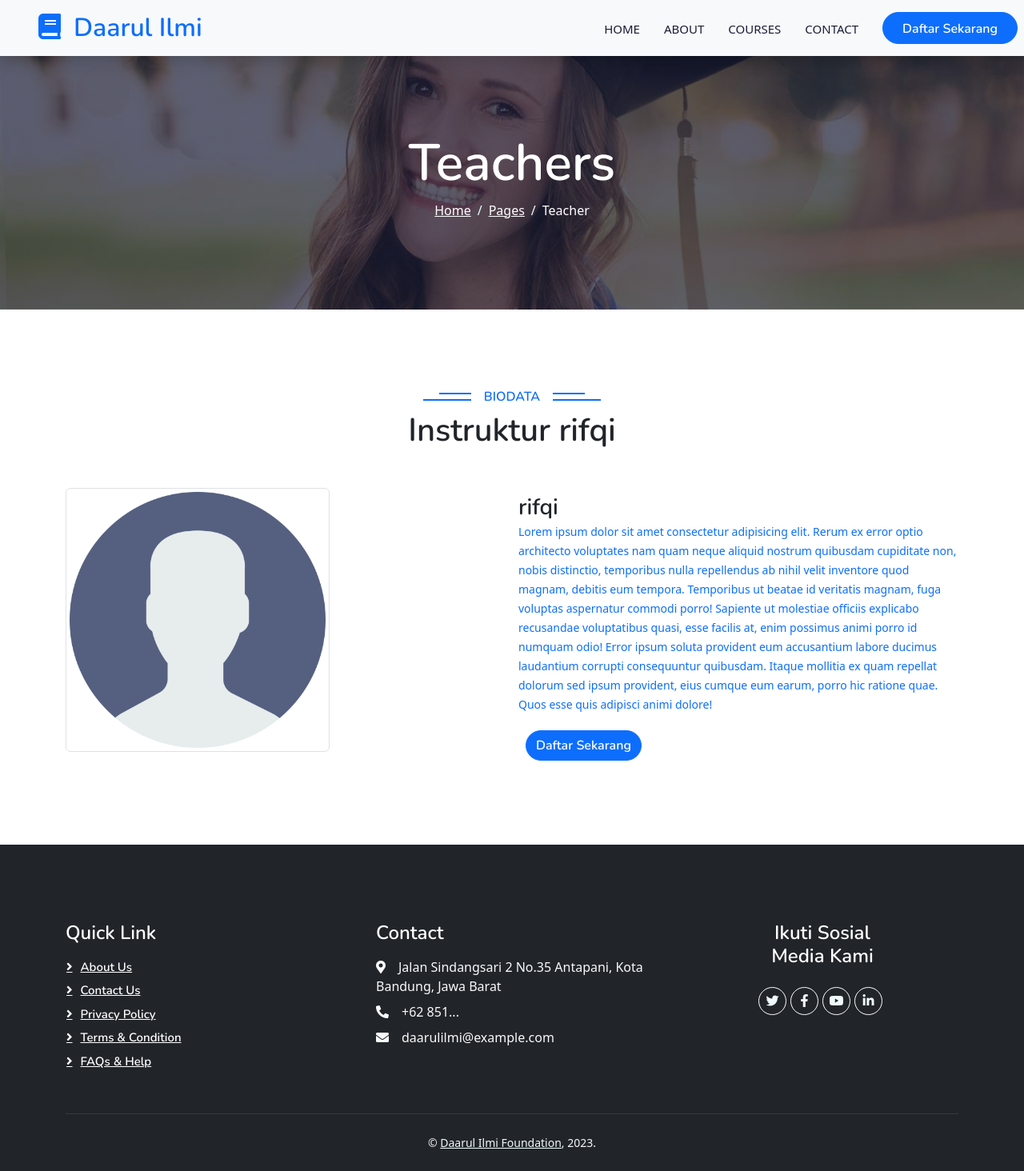
After one commit to rifqimunawar/daarul-lara, a Laravel app: page /teacher/1/detail in a window 1280 px wide. The commit adds this page. Shown: the whole page at 80% size. Run offline with Laravel 10, Linux system fonts and the light colour scheme; data comes from the database, SQL or seed files in the repository; some libraries are stand-ins or nearby versions.

Commit message:
add bio instructur in root

```diff
--- a/app/Http/Controllers/HomeController.php
+++ b/app/Http/Controllers/HomeController.php
@@ -28,7 +28,7 @@ class HomeController extends Controller
         ->get();
 
       $teacher = Teacher::latest()->get();
-      $cource = Cource ::latest()->get();
+      $cource = Cource::latest()->withCount('students')->get();
 
       // dd($category_by_course);
         return view('root.home', compact('teacher', 'category_by_latest', 'category_by_course', 'cource'));
@@ -48,17 +48,14 @@ class HomeController extends Controller
     }
 
     public function cources() {
+      $category = CategoryCource ::all();
+      $cource = Cource::latest()->withCount('students')->get();
 
-      $category = CategoryCource ::all();
-      $cource = Cource ::latest()->get();
+      // dd($cource);
       return view('root.cources', compact('category', 'cource'));
     }
     public function categoryList($id, Request $request) {
-
       $category = CategoryCource :: with('cources')-> find($id);
-
-      // dd($category);
-
       return view('root.categoryList', compact('category'));
     }
 
@@ -67,6 +64,13 @@ class HomeController extends Controller
 
       $cource = Cource::find($id);
       return view('root.courcesDetail', compact('cource'));
+    }
+
+    public function teachersDetail($id, Request $request) {
+
+      $teacher = Teacher::find($id);
+
+      return view('root.teacherDetail', compact('teacher'));
     }
 
 
--- a/resources/views/root/partials/navbar.blade.php
+++ b/resources/views/root/partials/navbar.blade.php
@@ -21,7 +21,7 @@
                       <a href="" class="dropdown-item">404 Page</a>
                   </div>
               </div> --}}
-              <a href="" class="nav-item nav-link">Contact</a>
+              <a href="/contact" class="nav-item nav-link {{ request()->is('/contact') ? 'active' : '' }}">Contact</a>
           </div>
           <a href="/biaya" class="btn btn-primary py-2 px-lg-4 d-none d-lg-block">Daftar Sekarang</a>
       </div>
--- /dev/null
+++ b/resources/views/root/teacherDetail.blade.php
@@ -0,0 +1,65 @@
+@section('title')
+    {{ 'Teachers' }}
+@endsection
+@extends('.root.layout')
+@section('content')
+
+    <!-- Header Start -->
+    <div class="container-fluid bg-primary py-5 mb-5 page-header">
+      <div class="container py-5">
+          <div class="row justify-content-center">
+              <div class="col-lg-10 text-center">
+                  <h1 class="display-3 text-white animated slideInDown">Teachers</h1>
+                  <nav aria-label="breadcrumb">
+                      <ol class="breadcrumb justify-content-center">
+                          <li class="breadcrumb-item"><a class="text-white" href="#">Home</a></li>
+                          <li class="breadcrumb-item"><a class="text-white" href="#">Pages</a></li>
+                          <li class="breadcrumb-item text-white active" aria-current="page">Teacher</li>
+                      </ol>
+                  </nav>
+              </div>
+          </div>
+      </div>
+  </div>
+  <!-- Header End -->
+
+
+  <!-- Categories Start -->
+  <div class="container-xxl py-5 category">
+      <div class="container">
+          <div class="text-center wow fadeInUp" data-wow-delay="0.1s">
+              <h6 class="section-title bg-white text-center text-primary px-3">Biodata</h6>
+              <h1 class="mb-5">Instruktur {{ $teacher->name }}</h1>
+          </div>
+          <div class="row g-3">
+              <div class="col-lg-6 col-md-6 wow zoomIn" data-wow-delay="0.7s" style="min-height: 250px;">
+
+                <img src="{{ asset('img/'.$teacher->img) }}" class="img-thumbnail" alt="" style="width: 60%;height:auto">
+                  {{-- <div class="row g-3">
+                      <div class="col-lg-12 col-md-12 wow zoomIn" data-wow-delay="0.1s">
+                          <a class="position-relative d-block overflow-hidden" href="">
+                              <img class="img-fluid" src="img/cat-1.jpg" alt="">
+                              <div class="bg-white text-center position-absolute bottom-0 end-0 py-2 px-3" style="margin: 1px;">
+                                  <h5 class="m-0">Web Design</h5>
+                                  <small class="text-primary">49 Courses</small>
+                              </div>
+                          </a>
+                      </div>
+                  </div> --}}
+              </div>
+              <div class="col-lg-6 col-md-6 wow zoomIn p-2" data-wow-delay="0.7s" style="min-height: 350px; position: relative;">
+                <h5 class="m-0 fs-3">{{ $teacher->name }}</h5>
+                <small class="text-primary">Lorem ipsum dolor sit amet consectetur adipisicing elit. Rerum ex error optio architecto voluptates nam quam neque aliquid nostrum quibusdam cupiditate non, nobis distinctio, temporibus nulla repellendus ab nihil velit inventore quod magnam, debitis eum tempora. Temporibus ut beatae id veritatis magnam, fuga voluptas aspernatur commodi porro! Sapiente ut molestiae officiis explicabo recusandae voluptatibus quasi, esse facilis at, enim possimus animi porro id numquam odio! Error ipsum soluta provident eum accusantium labore ducimus laudantium corrupti consequuntur quibusdam. Itaque mollitia ex quam repellat dolorum sed ipsum provident, eius cumque eum earum, porro hic ratione quae. Quos esse quis adipisci animi dolore!</small>
+
+                <div class="text-center position-absolute bottom-0 start-0 py-2 px-3" style="margin: 1px;">
+                    <a href="/biaya" class="btn btn-primary">Daftar Sekarang</a>
+                </div>
+            </div>
+
+          </div>
+      </div>
+  </div>
+  <!-- Categories Start -->
+
+
+@endsection
--- a/routes/web.php
+++ b/routes/web.php
@@ -27,6 +27,7 @@ Route::get('/', [HomeController::class, 'index'])->name('home');
 Route::get('/about', [HomeController::class, 'about'])->name('about');
 Route::get('/cources', [HomeController::class, 'cources'])->name('cources');
 Route::get('/cource/{id}/detail ', [HomeController::class, 'courcesDetail'])->name('cources');
+Route::get('/teacher/{id}/detail ', [HomeController::class, 'teachersDetail'])->name('teachers');
 Route::get('/category/{id}', [HomeController::class, 'categoryList'])->name('categoryList');
 
 Route::get('/biaya', [HomeController::class, 'biaya'])->name('biaya');
--- a/z_note/catatan.txt
+++ b/z_note/catatan.txt
@@ -4,3 +4,5 @@ https://gist.github.com/leMaur/d2131aa3bddf9c8ccd220df0a5c15bce
 
 -> looping category courses di tab courses
 -> berhasil menambahkan data teacher by cource di form Pendaftaran
+-> berhasil menambahkan statistic di dashboard
+-> biodata teacher in root
```
Also changed, not shown: app/Models/Cource.php (+7 -1 lines), resources/views/root/about.blade.php (+55 -0 lines), resources/views/root/cources.blade.php (+9 -47 lines), resources/views/root/home.blade.php (+7 -6 lines).
